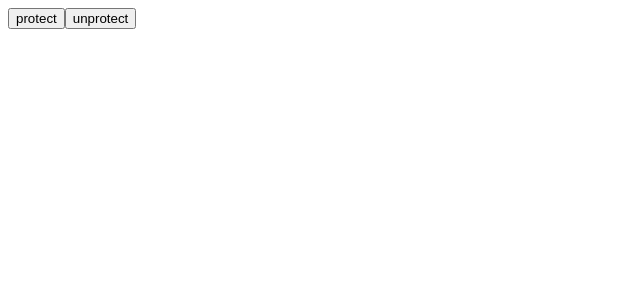
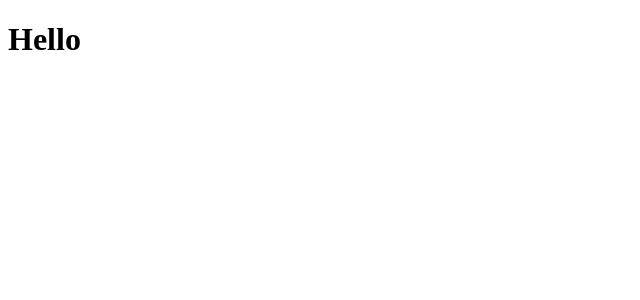
Before and after one commit to hey-ri/react-beginner-hook, a React (Create React App) app: page / in a window 1280 px wide. Shown: the top 300 px of the page, without its empty margins (0-640 px from the left). Built offline with nearby package versions, Linux system fonts and the light colour scheme.

Commit message:
useBeforeLeave 추가

```diff
--- a/src/App.js
+++ b/src/App.js
@@ -1,21 +1,28 @@
-import React from "react";
+import React, { useEffect } from "react";
 
-const useBeforeLeave = () => {
-    const listener = (e) => {
-        e.preventDefault();
-        e.returnValue = "";
+const useBeforeLeave = (onLeave) => {
+    useEffect(() => {
+        document.addEventListener("mouseleave", handle);
+        return () => document.removeEventListener("mouseleave", handle);
+    }, []);
+    const handle = (e) => {
+        //console.log(e);
+        const { clientY } = e;
+        if (clientY <= 0) {
+            onLeave();
+        }
     };
-    const enablePrevent = () => window.addEventListener("beforeunload", listener);
-    const disablePrevent = () => window.removeEventListener("beforeunload", listener);
-    return { enablePrevent, disablePrevent };
+    if (typeof onLeave !== "function") {
+        return;
+    }
 };
 
 function App() {
-    const { enablePrevent, disablePrevent } = useBeforeLeave();
+    const begForLife = () => console.log("Pls don't leave");
+    useBeforeLeave(begForLife);
     return (
         <div>
-            <button onClick={enablePrevent}>protect</button>
-            <button onClick={disablePrevent}>unprotect</button>
+            <h1>Hello</h1>
         </div>
     );
 }
```
